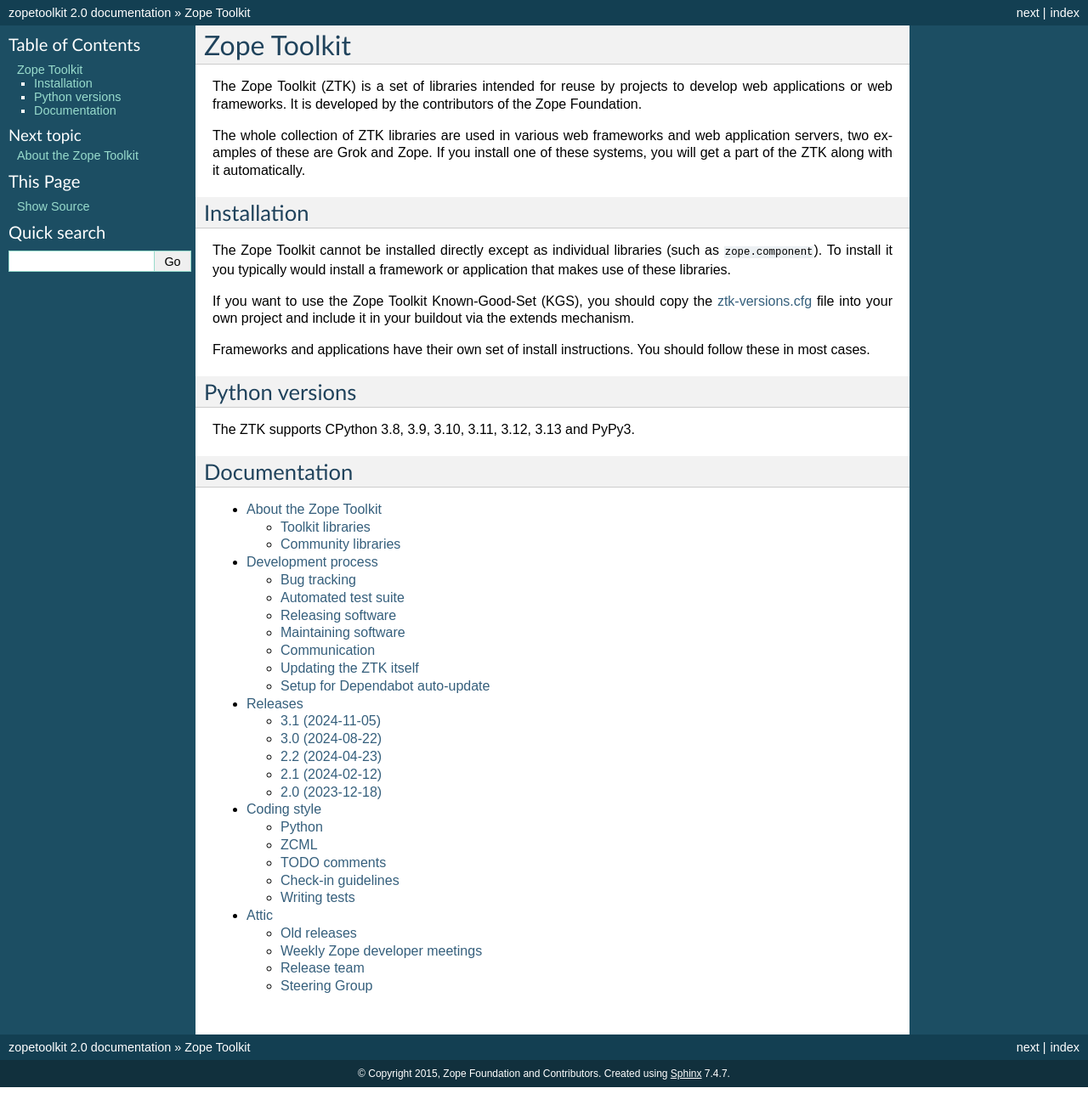
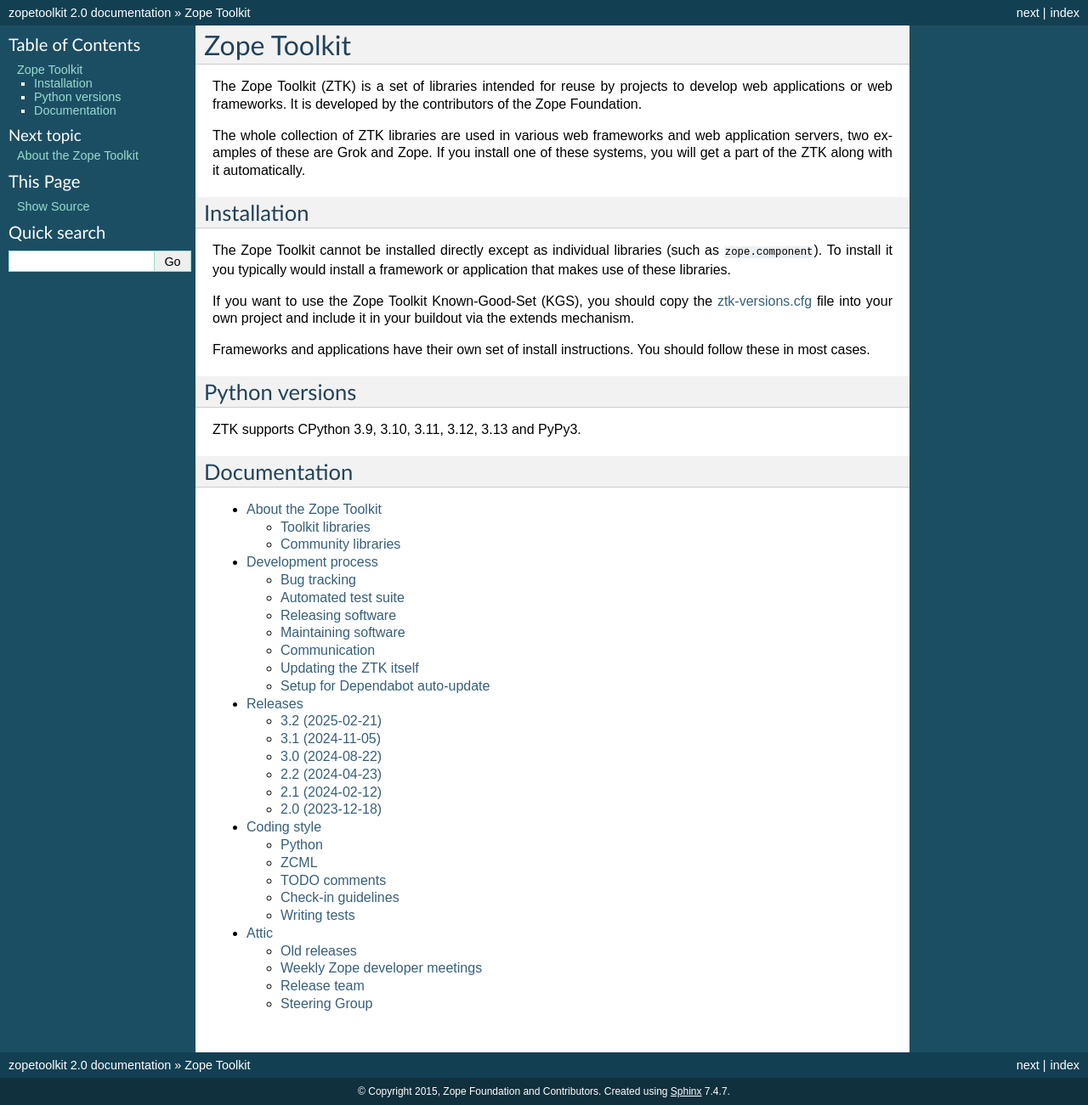
Before and after one commit to zopefoundation/zopetoolkit, a Sphinx documentation site: the page built from docs/index.rst, in a window 1280 px wide. Shown: the whole page at 85% size. Built offline with Sphinx 7.4.7, drawn with Linux system fonts in a browser that asks for light colours; before the commit the page ends 1280 px from its top, so only the background shows below that.

Commit message:
Prep release.

```diff
--- a/docs/index.rst
+++ b/docs/index.rst
@@ -30,7 +30,7 @@
 Python versions
 ---------------
 
-The ZTK supports CPython 3.8, 3.9, 3.10, 3.11, 3.12, 3.13 and PyPy3.
+ZTK supports CPython 3.9, 3.10, 3.11, 3.12, 3.13 and PyPy3.
 
 
 Documentation
--- a/docs/releases/index.rst
+++ b/docs/releases/index.rst
@@ -8,6 +8,7 @@
 .. toctree::
    :maxdepth: 1
 
+   3.2.rst
    3.1.rst
    3.0.rst
    2.2.rst
```
Also changed, not shown: docs/releases/3.2.rst (added, +12 -0 lines).
